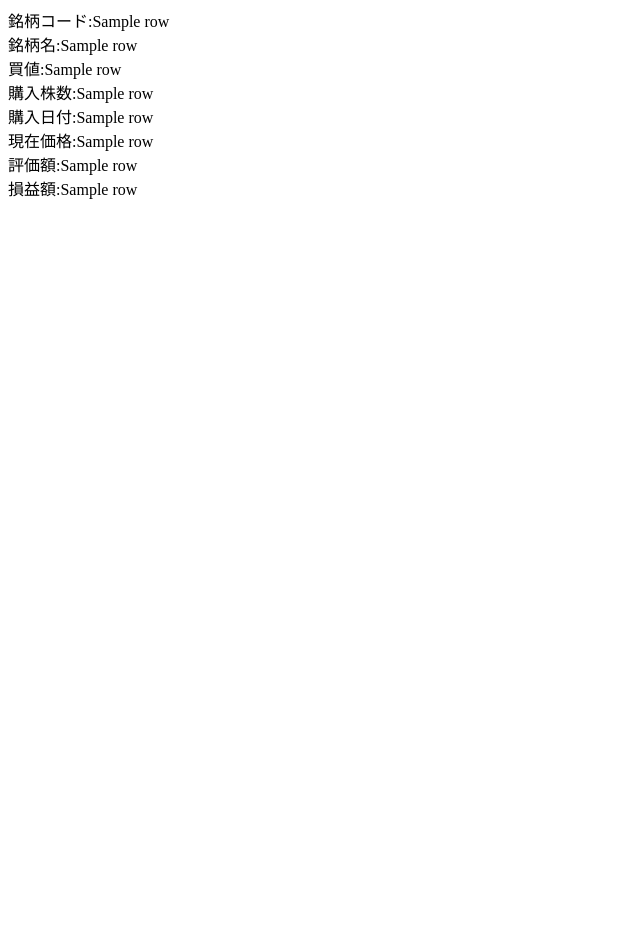
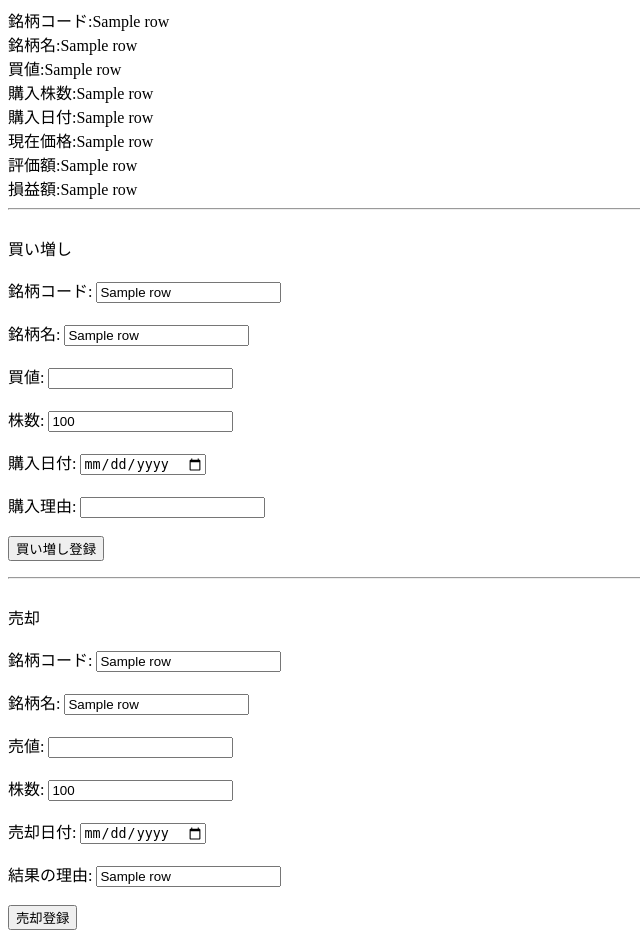
Before and after one commit to zera7123/investment, a Flask app: template templates/data.html in a window 1280 px wide. Shown: the whole page, without its empty margins (0-640 px from the left). Before the commit the page ends 199 px from the top, so only its background shows below. Run offline with Flask 3, Linux system fonts and the light colour scheme; the template is opened without the code that fills it: most values are stand-ins (such as "Sample title", 1, 10 or a date in 2020); some libraries are stand-ins or nearby versions.

Commit message:
add_buy add

```diff
--- a/app.py
+++ b/app.py
@@ -178,6 +178,7 @@ def data():
     cur = mysql.connection.cursor()
     result = cur.execute("SELECT * FROM mytable")
     data = cur.fetchall()
+    today = date.today()
 
     formatted_data = []
 
@@ -233,22 +234,30 @@ def data():
             else:
                 formatted_data.append(p_and_l)
 
-    return render_template('data.html',data = formatted_data)
+    return render_template('data.html',data = formatted_data, today = today)
 
 @app.route('/add_buy', methods=['POST'])
 def add_buy():
+    id_number = request.args.get('arg0')
+    p_price = request.args.get('arg1')
+    p_number = request.args.get('arg2')
     if request.method == 'POST':
-        code = request.form['code']
-        name = request.form['name']
+        # code = request.form['code']
+        # name = request.form['name']
         b_price = request.form['b_price']
         b_number = request.form['b_number']
         b_date = request.form['b_date']
         b_reason = request.form['b_reason']
         status = 1
+
+        t_number = int(p_number) + int(b_number)
+        t_price = ((p_price*p_number)+(b_price*b_number))/t_number
+
         cur = mysql.connection.cursor()
-        cur.execute("INSERT INTO mytable(code, name, b_price, b_number, b_date, b_reason, status) VALUES (%s, %s, %s, %s, %s, %s, %s)", (code, name, b_price, b_number, b_date, b_reason, status))
+        cur.execute("UPDATE mytable SET b_price = %s, b_number = %s, b_date = %s, b_reason = %s  WHERE id = %s", (t_price, t_number, b_date, b_reason, id_number))
         mysql.connection.commit()
         cur.close()
+
     return redirect(url_for('index'))
 
 @app.route('/sell', methods=['POST'])
--- a/templates/data.html
+++ b/templates/data.html
@@ -8,5 +8,52 @@
         現在価格:{{ data[11] }}<br>
         評価額:{{ data[12] }}<br>
         損益額:{{ data[13] }}<br>
+
+        <hr><br>
+        買い増し<br><br>
+        <form action="/add_buy?arg0={{ data[0] }}&arg1={{ data[3] }}&arg2={{ data[4] }}" method="post">
+            <label for="code">銘柄コード:</label>
+            <input type="text" name="code" value="{{ data[1] }}"><br><br>
+
+            <label for="name">銘柄名:</label>
+            <input type="text" id="name" name="name" value="{{ data[2] }}"><br><br>
+
+            <label for="b_price">買値:</label>
+            <input type="number" step="0.01" id="b_price" name="b_price" value="{{ data[11] }}"><br><br>
+
+            <label for="b_number">株数:</label>
+            <input type="number" id="b_number" name="b_number" value=100><br><br>
+
+            <label for="b_date">購入日付:</label>
+            <input type="date" id="b_date" name="b_date" value="{{ today }}"><br><br>
+
+            <label for="b_reason">購入理由:</label>
+            <input type="text" id="b_reason" name="b_reason"　value="{{ data[6] }}"><br><br>
+
+            <input type="submit" value="買い増し登録">
+        </form>
+        <hr><br>
+        売却<br><br>
+        <form action="/sell" method="post">
+            <label for="code">銘柄コード:</label>
+            <input type="text" name="code" value="{{ data[1] }}"><br><br>
+
+            <label for="name">銘柄名:</label>
+            <input type="text" id="name" name="name" value="{{ data[2] }}"><br><br>
+
+            <label for="s_price">売値:</label>
+            <input type="number" step="0.01" id="s_price" name="s_price" value="{{ data[11] }}"><br><br>
+
+            <label for="s_number">株数:</label>
+            <input type="number" id="s_number" name="s_number" value=100><br><br>
+
+            <label for="s_date">売却日付:</label>
+            <input type="date" id="s_date" name="s_date" value="{{ today }}"><br><br>
+
+            <label for="s_reason">結果の理由:</label>
+            <input type="text" id="s_reason" name="s_reason" value="{{ data[10] }}"><br><br>
+
+            <input type="submit" value="売却登録">
+        </form>
     </body>
 </html>
```
